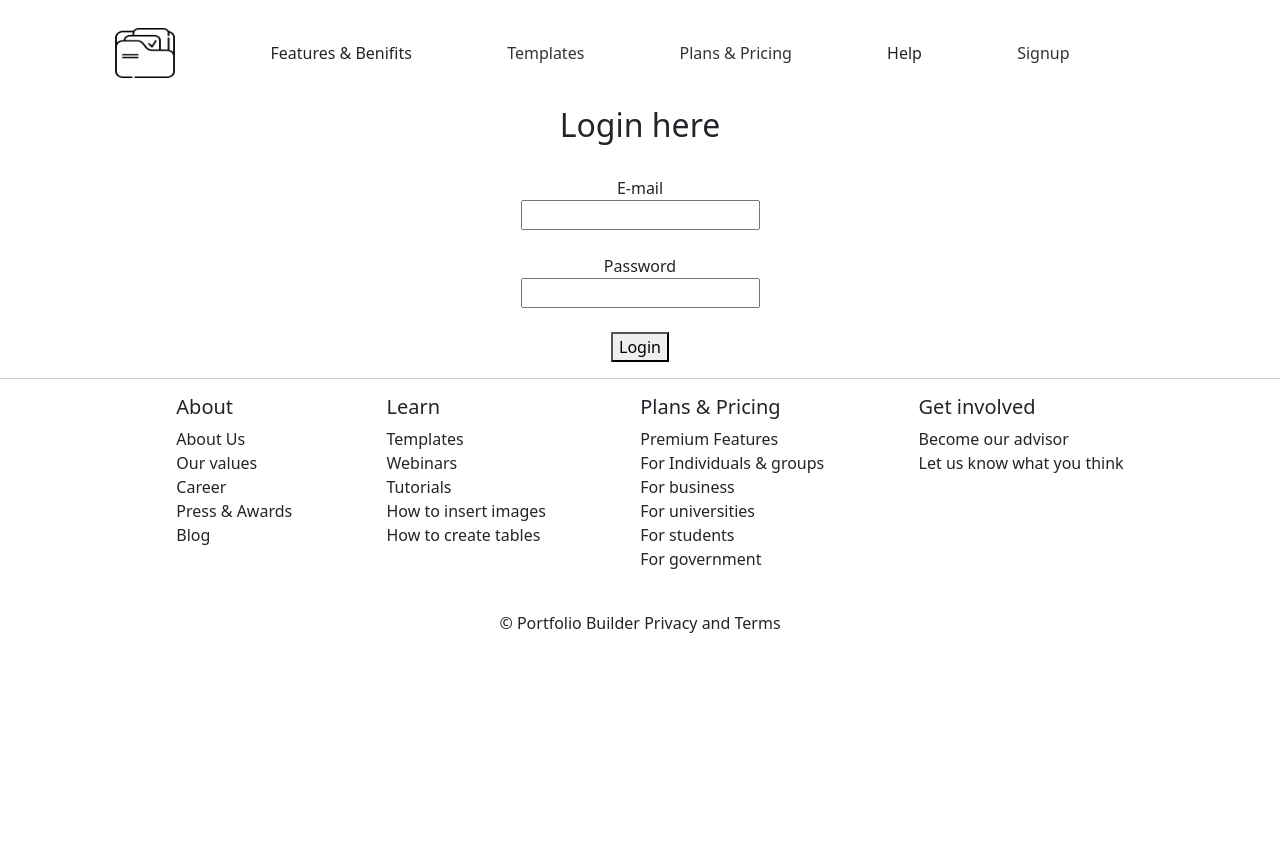
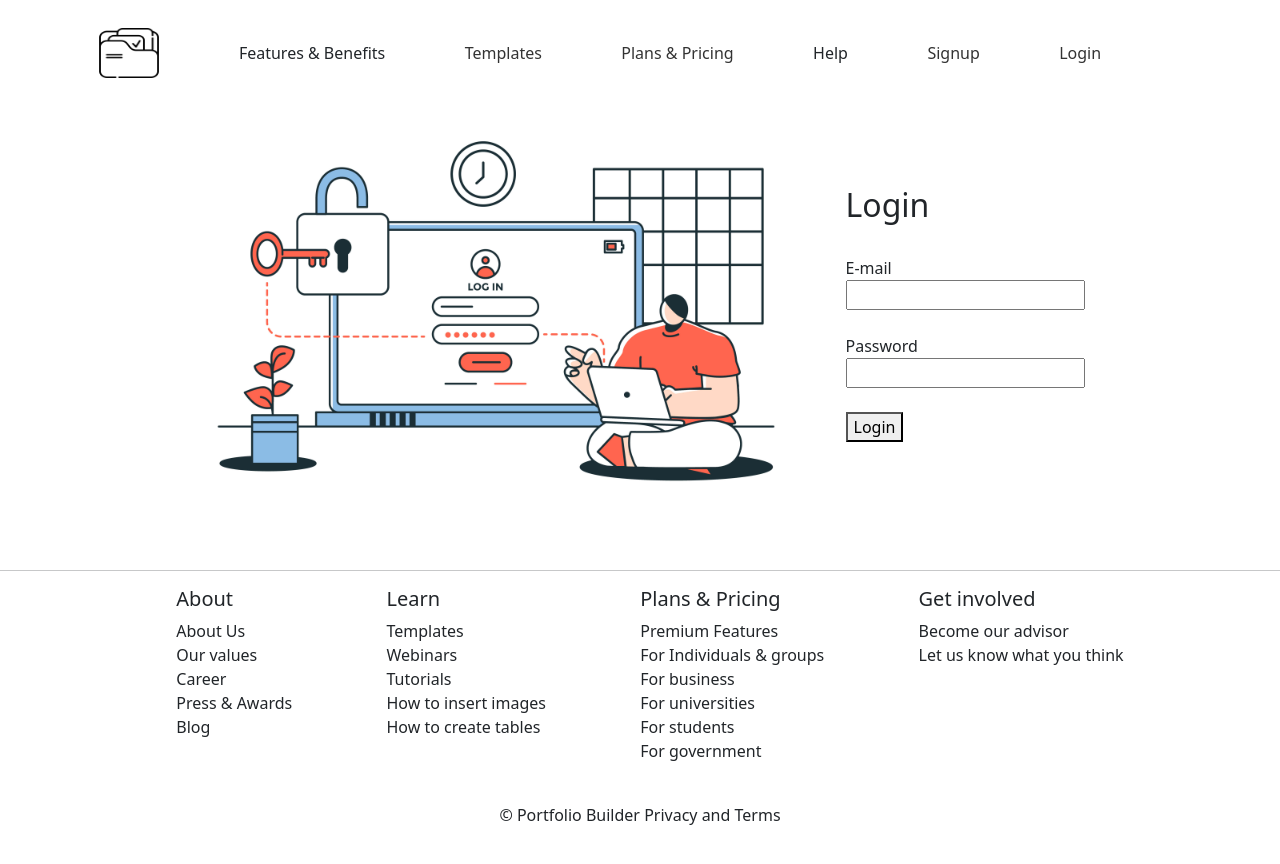
Before and after one commit to JayanthPrathab/MERN-Training, a React (Vite) app in the folder PortfolioBuilder/: page /loGin in a window 1280 px wide. Shown: the top 864 px of the page. Before the commit the page ends 800 px from the top, so only its background shows below. Built offline with nearby package versions, Linux system fonts and the light colour scheme.

Commit message:
JWT Authentication added

```diff
--- a/PortfolioBuilder/package.json
+++ b/PortfolioBuilder/package.json
@@ -14,6 +14,7 @@
     "@shadcn/ui": "^0.0.4",
     "axios": "^1.6.0",
     "framer-motion": "^12.4.11",
+    "jwt-decode": "^4.0.0",
     "react": "^18.3.1",
     "react-dom": "^18.3.1",
     "react-router-dom": "^7.2.0",
--- a/PortfolioBuilder/src/App.jsx
+++ b/PortfolioBuilder/src/App.jsx
@@ -14,6 +14,7 @@ import Template3raw from "./components/templates/Template3raw";
 import Template3 from "./components/templates/template3";
 import Template4raw from "./components/templates/Template4raw";
 import Template4 from "./components/templates/Template4";
+import ProtectedRoute from "./components/Protectedroute";
 import "./components/css/navbar.css";
 import "./components/css/footer.css";
 import "./components/css/plans.css";
@@ -29,20 +30,20 @@ function App() {
           <Route path="/" element={<Home />}></Route>
           <Route path="/signup" element={<Signup />}></Route>
           <Route path="/loGin" element={<Login />}></Route>
-          <Route path="/plans" element={<Plansnpricing />}></Route>
-          <Route path="/template" element={<Template/>}></Route>
-          <Route path="/template1raw" element={<Template1raw/>}></Route>
-          <Route path="/template1" element={<Template1/>}></Route>
-          <Route path="/template2raw" element={<Template2raw/>}></Route>
-          <Route path="/template2" element={<Template2/>}></Route>
-          <Route path="/template3raw" element={<Template3raw/>}></Route>
-          <Route path='/template3' element={<Template3/>}></Route>
-          <Route path='/template4raw' element={<Template4raw/>}></Route>
-          <Route path='/template4' element={<Template4/>}></Route>
+          <Route path="/plans" element={<ProtectedRoute><Plansnpricing /></ProtectedRoute>}></Route>
+          <Route path="/template" element={<ProtectedRoute><Template/></ProtectedRoute>}></Route>
+          <Route path="/template1raw" element={<ProtectedRoute><Template1raw/></ProtectedRoute>}></Route>
+          <Route path="/template1" element={<ProtectedRoute><Template1/></ProtectedRoute>}></Route>
+          <Route path="/template2raw" element={<ProtectedRoute><Template2raw/></ProtectedRoute>}></Route>
+          <Route path="/template2" element={<ProtectedRoute><Template2/></ProtectedRoute>}></Route>
+          <Route path="/template3raw" element={<ProtectedRoute><Template3raw/></ProtectedRoute>}></Route>
+          <Route path='/template3' element={<ProtectedRoute><Template3/></ProtectedRoute>}></Route>
+          <Route path='/template4raw' element={<ProtectedRoute><Template4raw/></ProtectedRoute>}></Route>
+          <Route path='/template4' element={<ProtectedRoute><Template4/></ProtectedRoute>}></Route>
 
         </Routes>
 
-
+        <br /><br />
         <Footer />
       </BrowserRouter>
     </main>
--- a/PortfolioBuilder/src/components/Login.jsx
+++ b/PortfolioBuilder/src/components/Login.jsx
@@ -1,31 +1,64 @@
 import axios from "axios";
 import { useState } from "react";
 import { useNavigate } from "react-router-dom";
+import logimg from '../assets/logini.jpg'
 
-const Login=()=>{
-    var [email,setEmail]=useState("");
-    var [password,setPass]=useState("");
-    const navigate=useNavigate();
-    const handleLogin=(event)=>{
+const Login = () => {
+  var [email, setEmail] = useState("");
+  var [password, setPass] = useState("");
+  const navigate = useNavigate();
+  const handleLogin = (event) => {
     event.preventDefault();
-        axios.post("https://portfolio-builder-yssn.onrender.com/login",{
-            email:email,
-            password:password
+    axios
+      .post("https://portfolio-builder-yssn.onrender.com/login", {
+        email: email,
+        password: password,
+      })
+      .then((res) => {
+        if (res.data.isLogin) {
+          localStorage.setItem("token", res.data.token); // 👈 this is important
+          alert("Login successful");
+          navigate('/')
+        } else {
+          alert(res.data.message);
+        }
+      })
+      .catch((err) => {
+        console.error("Login error", err);
+        alert("Something went wrong!");
       });
-        alert("Login successful!!!");
-        navigate('/');
-    }
-    return(
+  };
+  return (
     <div className="outerbox">
-            <form className="form" onSubmit={handleLogin}>
-                <h2>Login here</h2> <br />
+
+    <div className="logincont">
+        <img className="logi" src={logimg} alt="" />
+      <div className="form" ><form onSubmit={handleLogin}>
+        <h2>Login</h2> <br />
         E-mail <br />
-                <input type="email" value={email} onChange={(e)=>{setEmail(e.target.value)}}/> <br /><br />
+        <input
+          type="email"
+          value={email}
+          onChange={(e) => {
+            setEmail(e.target.value);
+          }}
+        />{" "}
+        <br />
+        <br />
         Password <br />
-                <input type="password" value={password} onChange={(e)=>{setPass(e.target.value)}}/> <br /><br />
-                <button type='submit'>Login</button>
-            </form>
+        <input
+          type="password"
+          value={password}
+          onChange={(e) => {
+            setPass(e.target.value);
+          }}
+        />{" "}
+        <br />
+        <br />
+        <button type="submit">Login</button>
+      </form></div>
+    </div>
     </div>
   );
-}
+};
 export default Login;
--- a/PortfolioBuilder/src/components/Navbar.jsx
+++ b/PortfolioBuilder/src/components/Navbar.jsx
@@ -1,25 +1,74 @@
-import { Link } from 'react-router-dom';
-import ham from '../assets/3line.png';
-import port from '../assets/portfolio.png';
+import { Link } from "react-router-dom";
+import ham from "../assets/3line.png";
+import port from "../assets/portfolio.png";
+import useAuth from "../hook/useAuth";
+import { useNavigate } from "react-router-dom";
+const Navbar = () => {
+  const { isAuthenticated, user } = useAuth();
+  const navigate= useNavigate();
+  const handleLogout = () => {
+    localStorage.removeItem("token");
+    navigate('/login');
+  };
 
-const Navbar = () => {
   return (
     <div>
       <header>
-        <nav className='navbar'>
-                <Link to={"/"}><li><img src={port} className="logo" /></li></Link>
+        <nav className="navbar">
+          <Link to={"/"}>
+            <li>
+              <img src={port} className="logo" />
+            </li>
+          </Link>
 
-                    <li>Features & Benifits</li>
-                    <li><Link className='link' to='/template'>Templates</Link></li>
-                    <li><Link className='link' to='/plans'>Plans & Pricing</Link></li>
-                    <li>Help</li>
-                    <li><Link className="link" to="/signup">Signup</Link></li>
-            <div>
-                <img className="hamburgerico" src={ham}  />
-            </div>
+          <li>Features & Benefits</li>
+          <li>
+            <Link className="link" to="/template">
+              Templates
+            </Link>
+          </li>
+          <li>
+            <Link className="link" to="/plans">
+              Plans & Pricing
+            </Link>
+          </li>
+          <li>Help</li>
+
+          {!isAuthenticated ? (
+            <>
+              <li>
+                <Link className="link" to="/signup">
+                  Signup
+                </Link>
+              </li>
+              <li>
+                <Link className="link" to="/login">
+                  Login
+                </Link>
+              </li>
+            </>
+          ) : (
+            <>
+              <li>
+                <span className="profile-tag">
+                  👤 {user.email || "Profile"}
+                </span>
+              </li>
+              <li>
+                <button className="link" onClick={handleLogout}>
+                  Logout
+                </button>
+              </li>
+            </>
+          )}
+
+          <div>
+            <img className="hamburgerico" src={ham} />
+          </div>
         </nav>
       </header>
     </div>
   );
 };
+
 export default Navbar;
--- /dev/null
+++ b/PortfolioBuilder/src/components/Protectedroute.jsx
@@ -0,0 +1,25 @@
+// components/ProtectedRoute.jsx
+import { Navigate } from "react-router-dom";
+import {jwtDecode} from "jwt-decode"
+
+const ProtectedRoute = ({ children }) => {
+  const token = localStorage.getItem("token");
+
+  if (!token) return <Navigate to="/login" replace />;
+
+  try {
+    const decoded = jwtDecode(token);
+    const currentTime = Date.now() / 1000;
+    if (decoded.exp < currentTime) {
+      localStorage.removeItem("token");
+      return <Navigate to="/login" replace />;
+    }
+    return children;
+  } catch (err) {
+    console.error("Invalid token");
+    localStorage.removeItem("token");
+    return <Navigate to="/login" replace />;
+  }
+};
+
+export default ProtectedRoute;
--- a/PortfolioBuilder/src/components/css/Signup.css
+++ b/PortfolioBuilder/src/components/css/Signup.css
@@ -2,5 +2,5 @@
     justify-items: center;
 }
 .form{
-    text-align: center;
+    padding-top: 80px;
 }
--- a/PortfolioBuilder/src/components/css/navbar.css
+++ b/PortfolioBuilder/src/components/css/navbar.css
@@ -20,6 +20,16 @@ header{
     height: 20px;
     width: 20px;
 }
+.logincont{
+    display: flex;
+    justify-content: center;
+    gap: 50px;
+}
+.logi{
+    height: 400px;
+    width: auto;
+}
+
 @media (max-width: 768px) {
     .navlinks {
         display: none;
--- a/PortfolioBuilder/src/components/templates/Template4raw.jsx
+++ b/PortfolioBuilder/src/components/templates/Template4raw.jsx
@@ -52,7 +52,7 @@ const Template4raw = () => {
       headers: {
         Authorization: `Bearer ${token}`, // 👈 Include token here
       },
-    }
+    })
     .then((res) => {
       alert(res.data.message);
     })
@@ -60,7 +60,7 @@ const Template4raw = () => {
       console.error(err);
       alert("Submission failed. Try again.");
     }
-  ));
+  );
   }
   return (
     <div>
--- /dev/null
+++ b/PortfolioBuilder/src/hook/useAuth.jsx
@@ -0,0 +1,25 @@
+// src/hooks/useAuth.js
+import {jwtDecode} from "jwt-decode";
+
+const useAuth = () => {
+  const token = localStorage.getItem("token");
+
+  if (!token) return { isAuthenticated: false };
+
+  try {
+    const decoded = jwtDecode(token);
+    const currentTime = Date.now() / 1000;
+    if (decoded.exp < currentTime) {
+      localStorage.removeItem("token"); // Clear expired token
+      return { isAuthenticated: false };
+    }
+    return {
+      isAuthenticated: true,
+      user: decoded, // you can extract name/email/id from this
+    };
+  } catch (err) {
+    console.error("Token decode failed", err);
+    return { isAuthenticated: false };
+  }
+};
+export default useAuth;
```
Also changed, not shown: PortfolioBuilder/src/assets/logini.jpg (added), 1 other file (tests, documents, lock files or other folders). Lines whose indentation alone changed are shown as unchanged.
